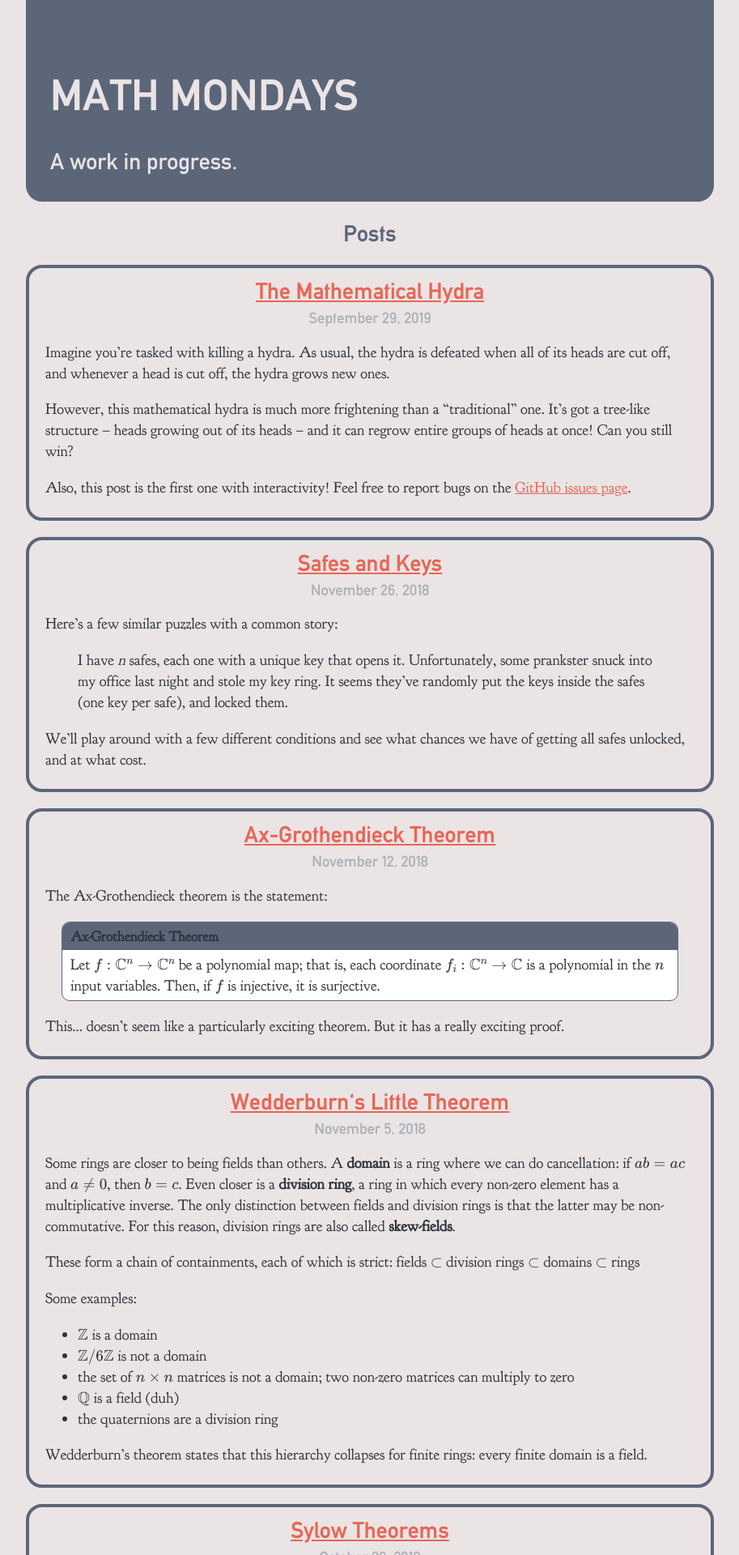
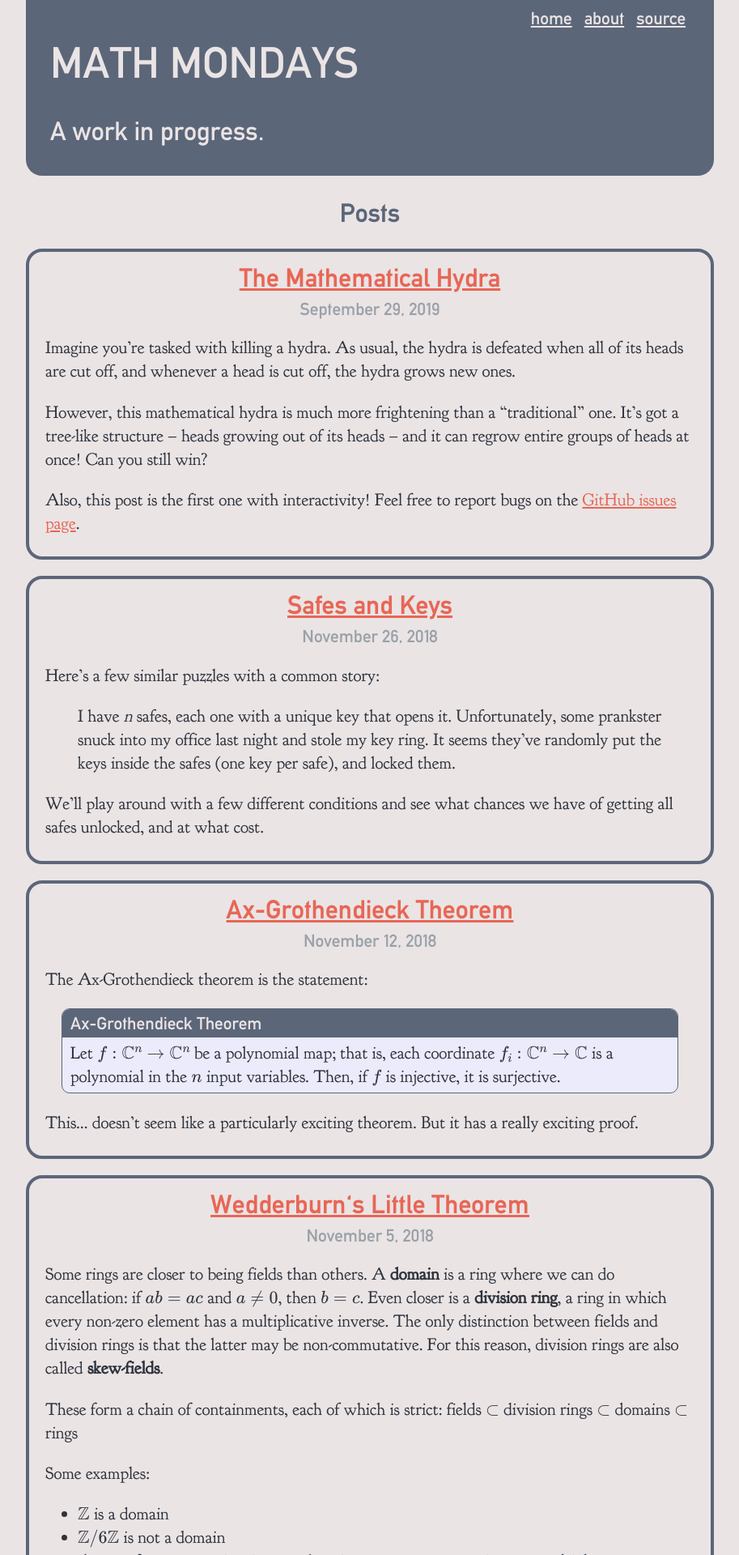
Before and after one commit to HenrySwanson/math-mondays, a Jekyll site: the page built from index.html, in a window 1280 px wide. Shown: the top 1920 px of the page at 81% size, without its empty margins (183-1096 px from the left). Built offline with Jekyll 4.4.1, drawn with Linux system fonts in a browser that asks for light colours; formulas are drawn with MathJax 3.

Commit message:
Touched up layout a bit more, added a header and about page

```diff
--- a/_layouts/default.html
+++ b/_layouts/default.html
@@ -1,7 +1,9 @@
 <!DOCTYPE html>
 <html>
   <head>
-    <title>{% if page.title %}{{ page.title }} – {% endif %}{{ site.name }} – {{ site.description }}</title>
+    <title>
+      {% if page.title %}{{ page.title }} – {% endif %}{{ site.name }} – {{ site.description }}
+    </title>
 
     {% include meta.html %}
 
@@ -19,6 +21,13 @@
 
   <body>
     <header>
+      <nav>
+        <ul>
+          <li><a href="{{ site.baseurl }}">home</a></li>
+          <li><a href="{{ site.baseurl }}/about">about</a></li>
+          <li><a href="https://github.com/HenrySwanson/HenrySwanson.github.io">source</a></li>
+        </ul>
+      </nav>
       <h1>{{ site.name }}</h1>
       <h2>A work in progress.</h2>
     </header>
--- a/_layouts/post.html
+++ b/_layouts/post.html
@@ -10,7 +10,3 @@ layout: default
 <article class="post">
   {{ content }}
 </article>
-
-<div class="date">
-  Written on {{ page.date | date: "%B %e, %Y" }}
-</div>
--- a/_sass/_variables.scss
+++ b/_sass/_variables.scss
@@ -5,11 +5,11 @@ $FONT_BODY: "Goudy Bookletter", serif;
 // Colors
 $COLOR_BACKGROUND: #eae4e5;
 $COLOR_PRIMARY: #5c6679;
-$COLOR_SECONDARY: #aab1b8;
+$COLOR_SECONDARY: #9aa1a8;
 $COLOR_LINK_UNVISITED: #e86655;
 $COLOR_LINK_VISITED: #ba5144;
 $COLOR_TEXT: #2e333c;
-$COLOR_TBOX_INNER: #ffffff;
+$COLOR_TBOX_INNER: #ebebfb;
 
 // Border Radii
 $ROUNDING_HEADER: 20px;
--- a/css/style.scss
+++ b/css/style.scss
@@ -11,11 +11,12 @@
 body {
   background-color: $COLOR_BACKGROUND;
   margin: 0 auto;
+  padding: 0 10px;
   max-width: 850px;
 
   color: $COLOR_TEXT;
   font-family: $FONT_BODY;
-  font-size: 14pt;
+  font-size: 16pt;
 }
 
 h1, h2, h3 {
@@ -33,7 +34,7 @@ a:visited {
 }
 
 hr {
-  color: $COLOR_PRIMARY;
+  border-top: 1px solid $COLOR_PRIMARY;
 }
 
 
@@ -42,26 +43,50 @@ hr {
 header {
   background-color: $COLOR_PRIMARY;
   border-radius: 0px 0px $ROUNDING_HEADER $ROUNDING_HEADER;
-  padding: 50px 0 10px 30px;
+  color: $COLOR_BACKGROUND;
+  font-family: $FONT_TITLE;
+  padding: 10px 30px 10px;
+  margin-bottom: 20px;
 }
 
 header h1 {
   color: $COLOR_BACKGROUND;
   font-family: $FONT_TITLE;
-  font-size: 40pt;
+  font-size: 2.5em;
+  font-weight: normal;
   text-align: left;
   text-transform: uppercase;
 }
 
 header h2 {
   color: $COLOR_BACKGROUND;
-  font-family: $FONT_TITLE;
   font-weight: normal;
   text-align: left;
 }
 
+header nav {
+  float: right;
+}
+
+header ul {
+  list-style-type: none;
+  margin: 0 0 0 0;
+  padding: 0;
+  text-align: right;
+}
+
+header li {
+  display: inline;
+  margin: 0 5px;
+}
+
+header a:link, header a:visited {
+  color: $COLOR_BACKGROUND;
+}
+
 footer {
   border-top: 4px solid $COLOR_PRIMARY;
+  padding-top: 6px;
   text-align: right;
 }
 
@@ -102,10 +127,11 @@ footer {
   overflow: hidden;
 }
 
-.theorem-box .theorem-title {
+.theorem-title {
   background-color: $COLOR_PRIMARY;
-  font-weight: bold;
-  font-size: 13pt;
+  color: $COLOR_BACKGROUND;
+  font-family: $FONT_TITLE;
+  // side margin is to over-reach the padding inside .theorem-box
   margin: 0 -10px 5px;
   padding: 5px 10px;
 }
--- a/index.html
+++ b/index.html
@@ -3,7 +3,6 @@ layout: default
 use_math: true
 ---
 
-<div class="posts">
 <h1>Posts</h1>
 
 {% for post in site.posts %}
@@ -18,4 +17,3 @@ use_math: true
     </article>
   </div>
 {% endfor %}
-</div>
```
Also changed, not shown: about.html (added, +7 -0 lines), README.md. Lines whose indentation alone changed are shown as unchanged.
